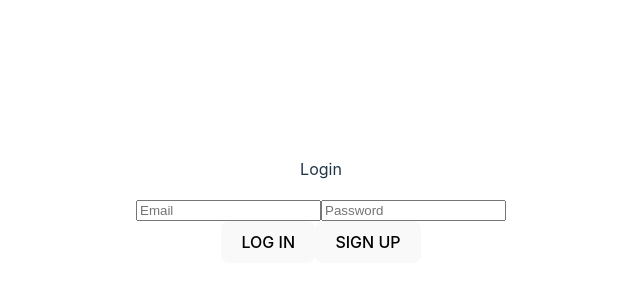
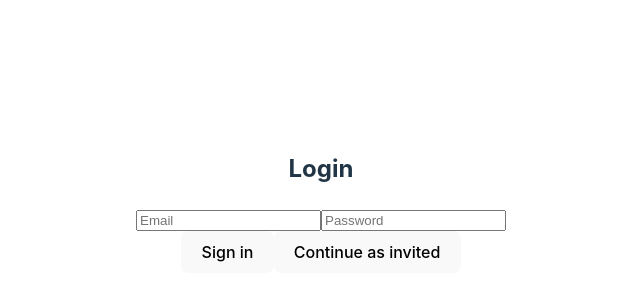
Before and after one commit to RJPinoy/PROJET-LAB201, a React (Vite) app: page / in a window 1280 px wide. Shown: the part 198-498 px from the top of the page, without its empty margins (319-959 px from the left). Built offline with nearby package versions, Linux system fonts and the light colour scheme.

Commit message:
removed sign up so only admin can access

```diff
--- a/src/components/Login.jsx
+++ b/src/components/Login.jsx
@@ -1,6 +1,6 @@
 import * as React from "react";
 import { FIREBASE_AUTH } from "../../firebaseConfig";
-import { signInWithEmailAndPassword, createUserWithEmailAndPassword } from "firebase/auth";
+import { signInWithEmailAndPassword } from "firebase/auth";
 
 const Login = () => {
     const [email, setEmail] = React.useState('');
@@ -21,19 +21,6 @@ const Login = () => {
         }
     }
 
-    const SignUp = async () => {
-        console.log('Should create an account')
-        setIsLoading(true);
-        try {
-            const response = await createUserWithEmailAndPassword(auth, email.target.value, password.target.value);
-            console.log(response)
-        } catch (e) {
-            console.log(e)
-        } finally {
-            setIsLoading(false);
-        }
-    }
-
     if (isLoading) {
         setIsLoading(false);
     }
@@ -41,7 +28,7 @@ const Login = () => {
     return (
         <>
             <div>
-                    <p>Login</p>
+                <h2>Login</h2>
                 <input placeholder='Email' required={ true } onInput={ setEmail }/>
                 <input placeholder='Password' type="password" required={ true } onInput={ setPassword } />
                 {
@@ -49,8 +36,8 @@ const Login = () => {
                     <p>Loading...</p>
                     :
                     <div>
-                            <button onClick={ signIn }>LOG IN</button>
-                            <button onClick={ SignUp }>SIGN UP</button>
+                        <button onClick={ signIn }>Sign in</button>
+                        <button onClick={ console.log('Go to homepage') }>Continue as invited</button>
                     </div>
                 }
             </div>
```
Lines whose indentation alone changed are shown as unchanged.
